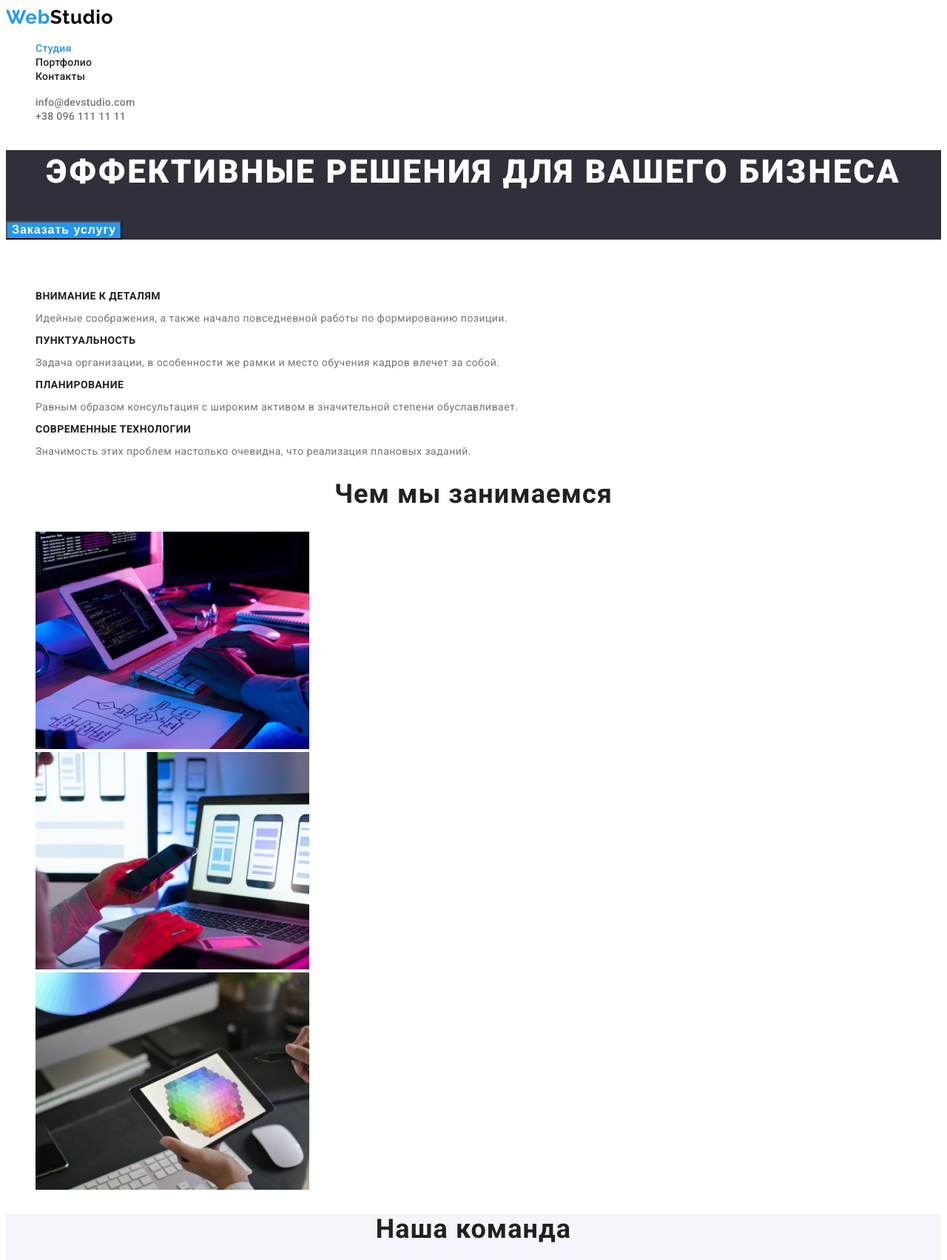
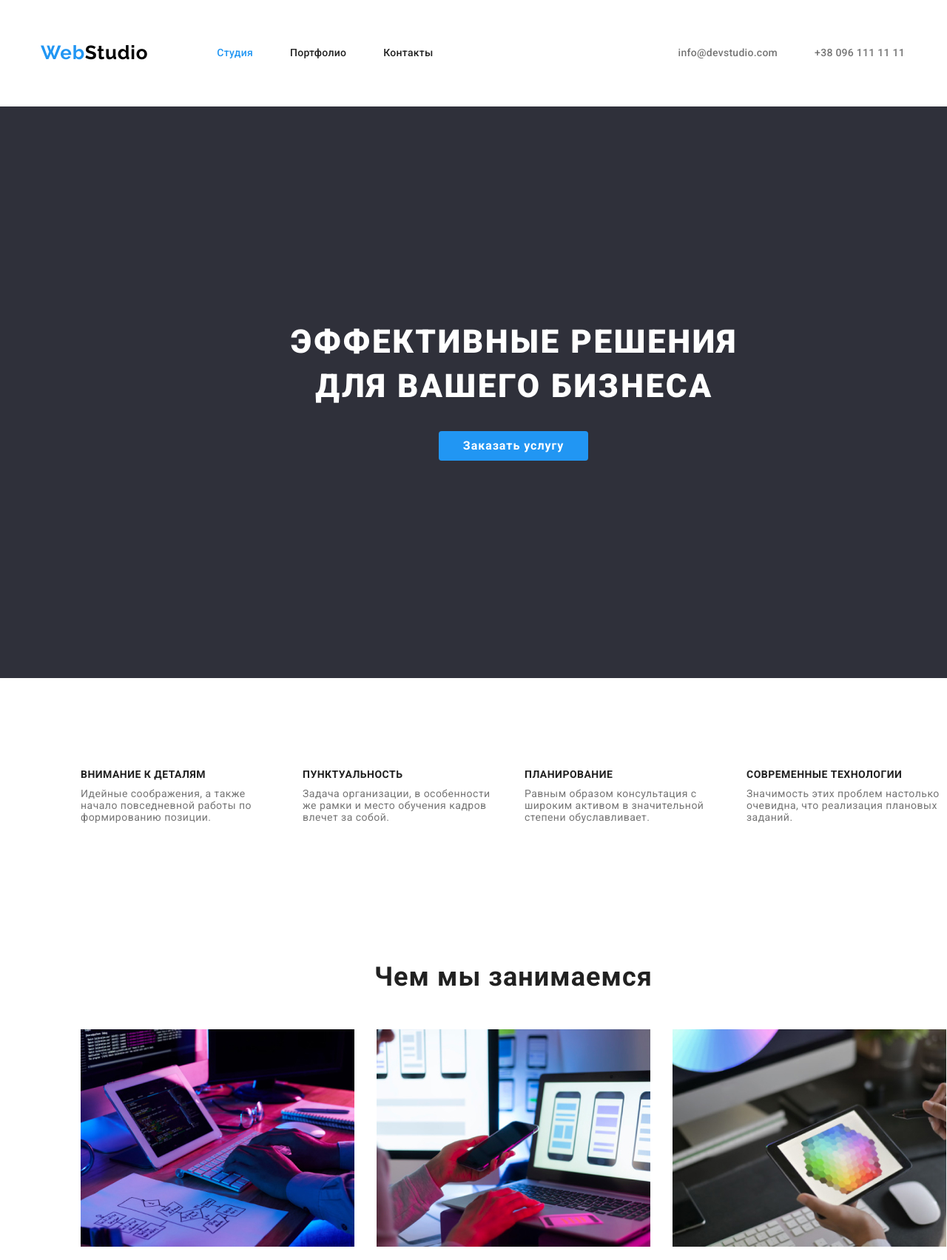
Before and after one commit to Denys-Burduzha/goit-markup-hw-03, a plain HTML site: page index.html in a window 1280 px wide. Shown: the top 1704 px of the page at 74% size. Drawn offline with nearby package versions, Linux system fonts and the light colour scheme.

Commit message:
дом робота 3

```diff
--- a/css/style.css
+++ b/css/style.css
@@ -9,7 +9,12 @@
     --team-background-color:#F5F4FA;
     --studio-color:#000000;
     --button-color: #188CE8;
+
+    --items: 4;
+    --indent: 30px;
 }
+
+
 
 
 body {
@@ -18,13 +23,75 @@ body {
     color: var(--primary-text-color);
     letter-spacing: 0.03em;
 }
+
+.section {
+    padding: 94px;
+}
+
+.container{
+   width: 1200px;
+   padding: 0 15px;
+   margin-left: auto;
+   margin-right: auto;
+
+}
+
+/* reset */
+
 .list {
+    padding: 0;
+    margin: 0;
     list-style: none
 }
+
+h1,
+h2,
+h3,
+h4,
+p {
+    margin: 0;
+}
+
+
+/* сетка flex-box */
+
+.card-set{
+
+    display: flex;
+    flex-wrap: wrap;
+    margin: calc(-1 * var(--indent) / 2);
+
+}
+
+.card-set-item {
+
+    flex-basis: calc((100 - var(--indent) * var(--items)) / var(--items));
+    margin: calc(var(--indent) / 2);
+
+}
+
+
+
+
+img {
+    display: block;
+    max-width: 100%;
+    height: auto;
+}
+
 
 a {
     text-decoration: none;
 }
+
+/*header*/
+
+.header {
+    display: block;
+}
+
+
+
 
 /* logo */
 
@@ -38,6 +105,10 @@ a {
     font-size: 26px;
     line-height: 1.2;
     letter-spacing: 0.03em;
+
+
+    margin-right: 93px;
+    padding: 24px 0 25px ;
 }
 
 .studio {
@@ -58,21 +129,60 @@ a {
 }
 
 
-/* header */
-
 
 
 /*site-nav*/
 
+.site-nav .item:not(:last-child),
+.auth-nav .item:not(:last-child){
+    margin-right: 50px;
+}
+
+
+
+.container-nav,
+.nav {
+    align-items: center;
+    display: flex;
+}
+
+
+
+.site-nav,
+.auth-nav
+ {
+    display: flex;
+}
+
+
+
+.site-nav .link {
+    display: block;
+    padding: 32px 0;
+}
+
+.auth-nav {
+
+    margin-left: 331px;
+    padding: 32px 0;
+
+}
+
+
+
+
 .link{
+
     color: var(--primary-text-color);
     font-weight: 500;
     font-size: 14px;
     line-height: 1.14;
     letter-spacing: 0.02em;
+
+
 }
 
-.filter-button.current,
+
 .site-nav .link.current,
 .site-nav .link:hover,
 .site-nav .link:focus {
@@ -95,6 +205,7 @@ a {
 
 .hero {
     background-color: var(--hero-background-color);
+    text-align: center;
 }
 
 .hero-title {
@@ -102,43 +213,88 @@ a {
     font-weight: 900;
     font-size: 44px;
     line-height: 1.36;
-    text-align: center;
     letter-spacing: 0.06em;
     text-transform: uppercase;
+
+
+    width: 696px;
+    margin-left: 238px;
+    margin-bottom: 30px;
+    padding-top: 195px;
+
 }
+
+/* button */
 
 
 .hero-button {
+    border-radius: 4px;
+    border: 1px solid transparent;
+    padding: 10px 32px ;
+
     background-color:var(--accent-color);
     color: #FFFFFF;
+
     font-weight: 700;
     font-size: 16px;
     line-height: 1.18;
+    letter-spacing: 0.06em;
 
-    letter-spacing: 0.06em;
+    margin-bottom: 200px;
 }
 
 .hero-button:hover,
 .hero-button:focus {
+
     background-color:var(--button-color);
     color: var(--header-color);
 }
 
+.filter-button.current,
 .filter-button:hover,
 .filter-button:focus {
+
     background-color: var(--accent-color);
     color: var(--header-color);
 }
 
+.filter-button{
+padding: 6px, 22px ;
+
+}
 
 
-/* section title */
+
+
+/* section regulations */
 
 
 .regulations-work,
-.Projects {
+.projects {
+
     opacity: 0;
 }
+
+.regulations {
+
+    display: flex;
+
+}
+
+
+.regulations-list {
+
+    flex-basis: 270px;
+
+}
+
+
+
+.regulations-list:not(:last-child){
+
+    margin-right: 30px;
+}
+
 
 .regulations-title {
 
@@ -147,6 +303,8 @@ a {
     line-height: 1.4
     letter-spacing: 0.03em;
     text-transform: uppercase;
+
+    margin-bottom: 10px;
 }
 
 .paragraph-title {
@@ -156,9 +314,12 @@ a {
     font-size: 14px;
     line-height: 1.7
     letter-spacing: 0.03em;
+
+
 }
 
-/* section work */
+
+
 
 
 
@@ -169,6 +330,7 @@ a {
     line-height: 1.14;
     text-align: center;
     letter-spacing: 0.03em;
+    margin-bottom: 50px;
 }
 
 /* section our-team */
@@ -176,6 +338,9 @@ a {
 .our-team {
     background-color: var(--team-background-color);
 }
+
+
+
 
 .team-name {
     font-weight: 500;
@@ -204,7 +369,7 @@ a {
 
 
 
-.Kyiv {
+.kyiv {
     color: var(--header-color);
     font-style: normal;
     font-weight: 400;
@@ -225,7 +390,27 @@ a {
  /* portfolio */
 
 
- .filter-button {
+
+.Project {
+
+    display: flex;
+    justify-content: center;
+    margin-bottom: 34px;
+
+}
+
+
+
+.Project-list:not(:last-child){
+
+    margin-right: 8px;
+
+}
+
+
+
+.filter-button {
+
     font-family: inherit;
     font-family: 'Roboto';
     font-style: normal;
@@ -236,6 +421,8 @@ a {
     letter-spacing: 0.03em;
 }
 
+
+
 .portfolio-name {
     color: var(--primary-text-color);
     font-weight: 700;
@@ -244,6 +431,9 @@ a {
     letter-spacing: 0.06em;
 }
 
+
+
+
 .portfolio-text {
     color:var(--text-color) ;
     font-weight: 400;
--- a/index.html
+++ b/index.html
@@ -9,107 +9,145 @@
     <link rel="preconnect" href="https://fonts.gstatic.com" crossorigin>
     <link href="https://fonts.googleapis.com/css2?family=Raleway:wght@700&family=Roboto:wght@400;500;700;900&display=swap"
             rel="stylesheet">
+    <link rel="stylesheet" href="https://cdn.jsdelivr.net/npm/modern-normalize@1.1.0/modern-normalize.min.css" />
     <link rel="stylesheet" href="./css/style.css">
 
 </head>
 <body>
     <!--header-->
-    <header class="head">
+
+        <header class="header">
+            <div class="container container-nav">
                 <nav class=" nav ">
                     <a href="./index.html " class="logo">Web<span class="studio">Studio</span></a>
                     <ul class="site-nav list">
-            <li><a href="./index.html " class="link current">Студия</a></li>
-            <li><a href="./portfolio.html" class="link" >Портфолио</a></li>
-            <li><a href="" class="link" >Контакты</a></li>
+                        <li class="item"><a href="./index.html " class="link current">Студия</a></li>
+                        <li class="item"><a href="./portfolio.html" class="link">Портфолио</a></li>
+                        <li class="item"><a href="" class="link">Контакты</a></li>
                     </ul>
                 </nav>
+                <div class="site-nav ">
                     <ul class="auth-nav list ">
-            <li><a href="mailto:info@devstudio.com" class="link">info@devstudio.com</a></li>
-            <li><a href="tel:+380961111111" class="link">+38 096 111 11 11</a></li>
+                        <li class="item"><a href="mailto:info@devstudio.com" class="link">info@devstudio.com</a></li>
+                        <li class="item"><a href="tel:+380961111111" class="link">+38 096 111 11 11</a></li>
                     </ul>
+                </div>
+
+            </div>
         </header>
+
+
     <!--main-content-->
     <main>
         <!--hero-->
-        <section class="hero">
+
+            <section class="section hero">
+                <div class="container container-hero">
                      <h1 class="hero-title">Эффективные решения для вашего бизнеса</h1>
-            <button class="hero-button" type="button">Заказать услугу</button >
+                     <button class="hero-button" type="button">Заказать услугу</button>
+                </div>
             </section>
+
+
         <!--section title-->
-        <section class="section-title">
+
+            <section class="section">
+                <div class="container">
                     <h2 class="regulations-work">Правила</h2>
                     <ul class="regulations list">
-                <li>
+                        <li class="regulations-list">
                             <h3 class="regulations-title">Внимание к деталям</h3>
-                    <p class="paragraph-title">Идейные соображения, а также начало повседневной работы по формированию позиции.</p>
+                            <p class="paragraph-title">Идейные соображения, а также начало повседневной работы по формированию позиции.
+                            </p>
                         </li>
-                <li>
+                        <li class="regulations-list">
                             <h3 class="regulations-title">Пунктуальность</h3>
-                    <p class="paragraph-title">Задача организации, в особенности же рамки и место обучения кадров влечет за собой.</p>
+                            <p class="paragraph-title">Задача организации, в особенности же рамки и место обучения кадров влечет за
+                            собой.</p>
                         </li>
-                <li>
+                        <li class="regulations-list">
                             <h3 class="regulations-title">Планирование</h3>
-                    <p class="paragraph-title">Равным образом консультация с широким активом в значительной степени обуславливает.</p>
+                            <p class="paragraph-title">Равным образом консультация с широким активом в значительной степени
+                            обуславливает.</p>
                         </li>
-                <li>
+                        <li class="regulations-list">
                             <h3 class="regulations-title">Современные технологии</h3>
                             <p class="paragraph-title">Значимость этих проблем настолько очевидна, что реализация плановых заданий.</p>
                         </li>
                     </ul>
+                </div>
             </section>
+
+
         <!--section work-->
-        <section class="work">
+
+
+        <section class="section">
+            <div class="container">
                 <h2 class="work-title">Чем мы занимаемся</h2>
-            <ul class=" work list ">
-                <li>
+                   <ul class=" work list card-set">
+                       <li class="work-list card-set-item ">
                             <img src="./images/box1.jpg" alt="человек печатает код на компьютере" width="370">
                        </li>
-                <li>
+                       <li class="work-list card-set-item ">
                             <img src="./images/box2.jpg" alt="компьютер на столе, смартфон в руке" width="370">
                        </li>
-                <li>
+                       <li class="work-list card-set-item ">
                             <img src="./images/box3.jpg" alt="компьютер на столе, в руке планшет в планшете цветовая гамма" width="370">
                        </li>
                    </ul>
+            </div>
         </section>
+
+
+
         <!--section 4-->
-        <section class="our-team">
+
+
+        <section class="section our-team ">
+            <div class="container">
                 <h2 class="work-title">Наша команда</h2>
-            <ul class="team list">
-                <li>
+                <ul class="team list card-set">
+                    <li class="team-list card-set-item">
                         <img src="./images/im2/img.jpg" alt="парень в очках и в коричневой рубашки" width="270">
                         <h3 class="team-name">Игорь Демьяненко</h3>
                         <p lang="en" class="team-position">Product Designer</p>
                     </li>
-                <li>
+                    <li class="team-list card-set-item">
                         <img src="./images/im2/img(1).jpg" alt="девушка в очках и в серой рубашки" width="270">
                         <h3 class="team-name">Ольга Репина</h3>
                         <p lang="en" class="team-position">Frontend Developer</p>
                     </li>
-                <li>
+                    <li class="team-list card-set-item">
                         <img src="./images/im2/img(2).jpg" alt="парень в белой рубашки" width="270">
                         <h3 class="team-name">Николай Тарасов</h3>
                         <p lang="en" class="team-position">Marketing</p>
                     </li>
-                <li>
+                    <li class="team-list card-set-item">
                         <img src="./images/im2/img(3).jpg" alt="парень в очках и в черной футболке" width="270">
                         <h3 class="team-name">Михаил Ермаков</h3>
                         <p lang="en" class="team-position">UI Designer</p>
                     </li>
 
                 </ul>
+            </div>
+        </section>
 
-        </section>
+
+
 
     </main>
     <!--footer-->
+
+
     <footer class="footer">
+        <div class="container">
             <a href="./index.html" class="logo">Web<span class="footer-studio">Studio</span></a>
             <address class="address">
                 <ul class="address list">
                     <li>
                         <a href="https://www.google.pl/maps/dir//%D0%B1%D1%83%D0%BB.+%D0%9B%D0%B5%D1%81%D0%B8+%D0%A3%D0%BA%D1%80%D0%B0%D0%B8%D0%BD%D0%BA%D0%B8,+26,+%D0%9A%D0%B8%D0%B5%D0%B2,+%D0%A3%D0%BA%D1%80%D0%B0%D0%B8%D0%BD%D0%B0,
-                    " class="Kyiv">г. Киев, пр-т Леси Украинки, 26</a>
+                            " class="kyiv">г. Киев, пр-т Леси Украинки, 26</a>
                     </li>
                     <li>
                         <a href="mailto:info@devstudio.com" class="mail">info@devstudio.com</a>
@@ -119,7 +157,11 @@
                     </li>
                 </ul>
             </address>
+        </div>
     </footer>
+
+
+
 
 </body>
 </html>
```
Also changed, not shown: portfolio.html (+62 -47 lines). Lines whose indentation alone changed are shown as unchanged.
